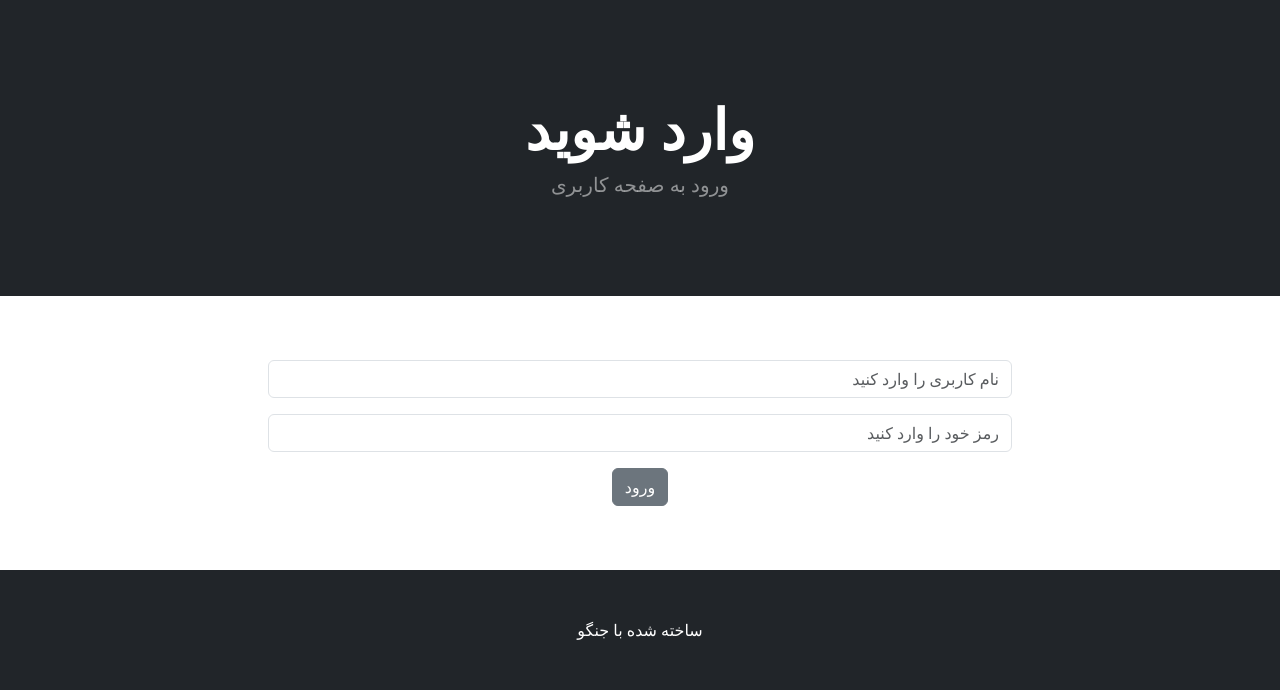
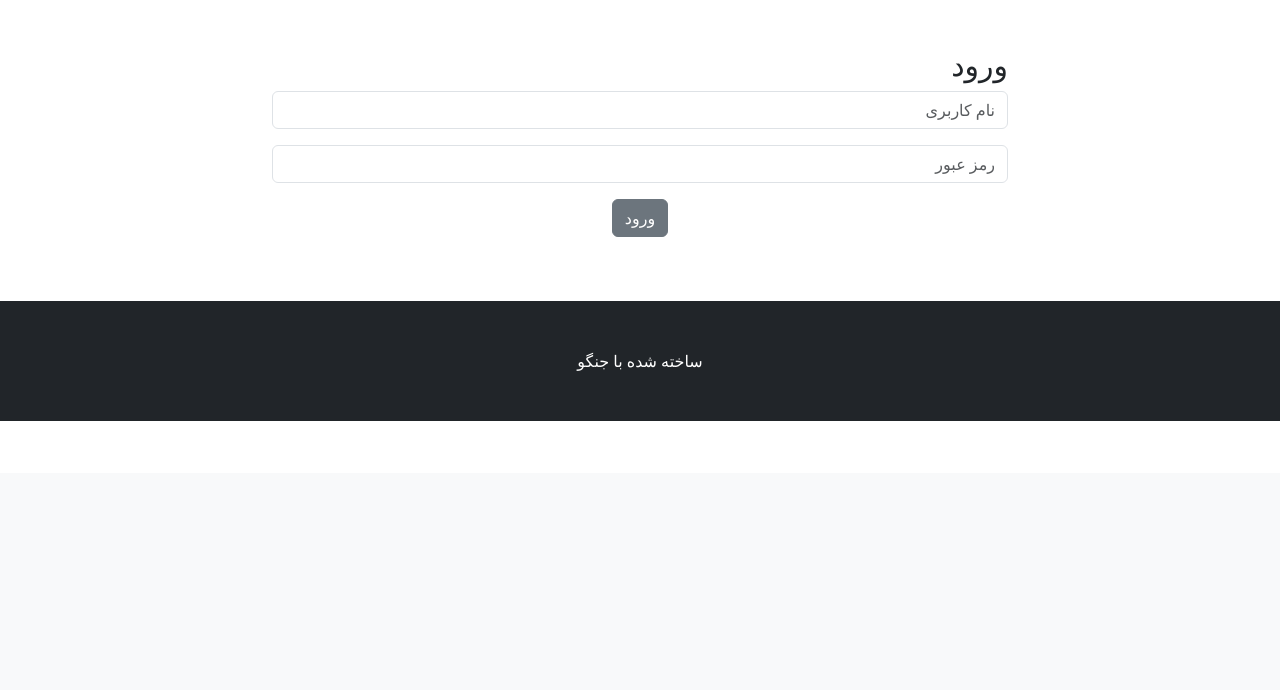
Before and after one commit to nedanazifii/online-shop, a Django app: page /login/ in a window 1280 px wide. Shown: the part 327-1017 px from the top of the page. After the commit the page ends 748 px from the top, so only its background shows below. Run offline with Django 5.2, Linux system fonts and the light colour scheme; grey boxes are pictures that could not be loaded.

Commit message:
update login form style

```diff
--- a/store/templates/login.html
+++ b/store/templates/login.html
@@ -1,17 +1,29 @@
 {% extends 'base.html' %}
 
 {% block content %}
-     <header class="bg-dark py-5">
-         <div class="container px-4 px-lg-5 my-5">
-             <div class="text-center text-white">
-                 <h1 class="display-4 fw-bolder"> وارد شوید </h1>
-                 <p class="lead fw-normal text-white-50 mb-0"> ورود به صفحه کاربری </p>
-             </div>
-         </div>
-     </header>
 
 <br><br>
-    <div class="container">
+<div class="container login-form ">
+    <div class="row justify-content-center">
+        <div class="col-8">
+            <form method="post" action="{% url 'login' %}">
+                {% csrf_token %}
+                <h3 style="font-size: 30px">ورود</h3>
+                <div class="mb-3">
+                    <input type="text" class="form-control" name="username" placeholder="نام کاربری ">
+                </div>
+                <div class="mb-3">
+                    <input type="password" class="form-control" name="password" placeholder="رمز عبور">
+                </div>
+                <div class="text-center">
+                    <button type="submit" class="btn btn-secondary">ورود</button>
+                </div>
+            </form>
+        </div>
+    </div>
+</div>
+
+    <!-- <div class="container">
         <div class="row">
             <center>
                 <div class="col-8">
@@ -29,7 +41,7 @@
                     </p>
                 </div>
             </center>
-        </div>
+        </div> -->
     </div>
 <br><br>
 {% endblock %}
```
Also changed, not shown: store/static/css/styles.css (+76 -0 lines).
